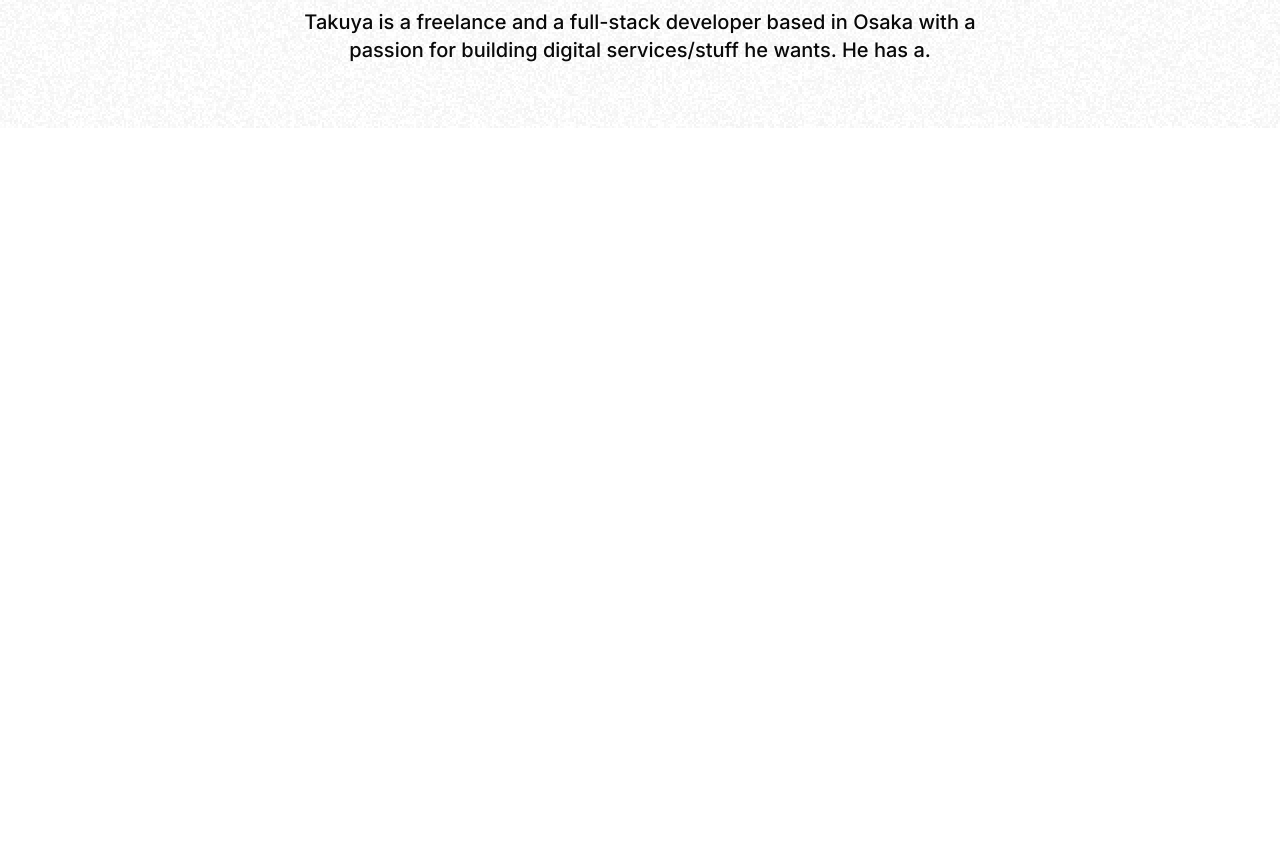
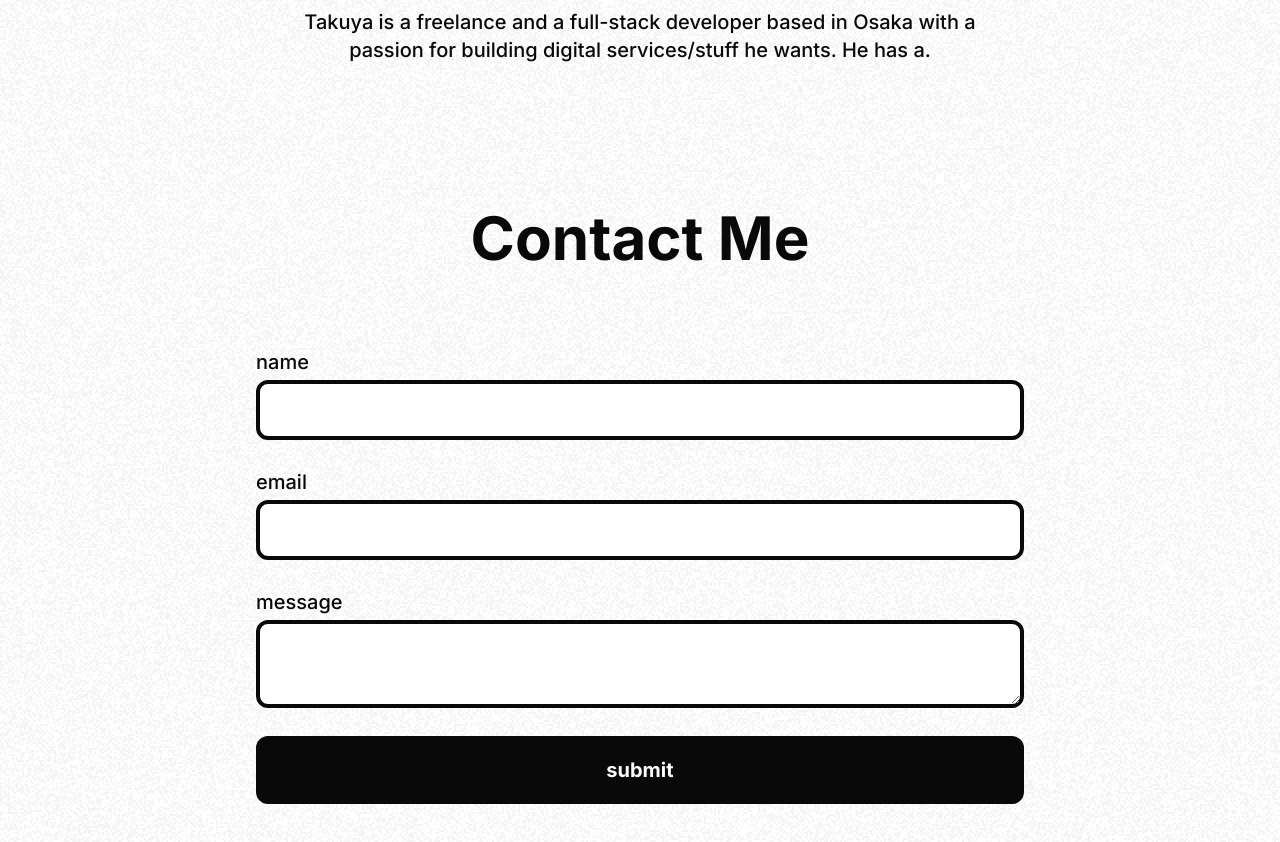
Before and after one commit to mahesh-143/nextjs-portfolio, a Next.js app: page / in a window 1280 px wide. Shown: the part 2880-3722 px from the top of the page. Before the commit the page ends 3008 px from the top, so only its background shows below. Built offline with nearby package versions, Linux system fonts and the light colour scheme.

Commit message:
Added Contact Me section

```diff
--- /dev/null
+++ b/src/app/components/sections/Contact.tsx
@@ -0,0 +1,31 @@
+import React from "react"
+import { inter } from "../utils/fonts"
+
+const Contact = () => {
+  return (
+    <div className="container mx-auto px-5 pt-20">
+      <h2
+        className={`${inter.className} font-bold text-5xl md:text-6xl text-center mb-20`}
+      >
+        Contact Me
+      </h2>
+      <div>
+        <form action="" className="flex flex-col gap-1 max-w-3xl mx-auto">
+            <label htmlFor="name">name</label>
+            <input type="text" name="name" className="mb-6 py-3 pl-3 rounded-xl border-4 border-black dark:border-whiteaccent focus:outline-none"/>
+
+            <label htmlFor="email">email</label>
+            <input type="email" name="email" className="mb-6 py-3 pl-3 rounded-xl border-4 border-black dark:border-whiteaccent focus:outline-none"/>
+
+            <label htmlFor="message">message</label>
+            <textarea  name="message" className="mb-6 py-3 pl-3 rounded-xl border-4 border-black dark:border-whiteaccent focus:outline-none"/>
+
+        <button className="mb-20 border-black border-4 dark:border-white px-12 py-4 rounded-xl font-bold active:translate-y-[1px] bg-black dark:bg-whiteaccent text-whiteaccent dark:text-black hover:bg-transparent hover:dark:bg-transparent hover:text-black hover:dark:text-whiteaccent">
+            submit
+        </button>
+        </form>
+      </div>
+    </div>
+  )
+}
+export default Contact
--- a/src/app/page.tsx
+++ b/src/app/page.tsx
@@ -4,6 +4,7 @@ import Hero from "./components/sections/Hero"
 import ThemeSwitch from "./components/ui/ThemeSwitch"
 import About from "./components/sections/About"
 import Projects from "./components/sections/Projects"
+import Contact from "./components/sections/Contact"
 
 export default function Home() {
   return (
@@ -12,6 +13,7 @@ export default function Home() {
       <Hero />
       <About />
       <Projects />
+      <Contact />
     </div>
   )
 }
```
